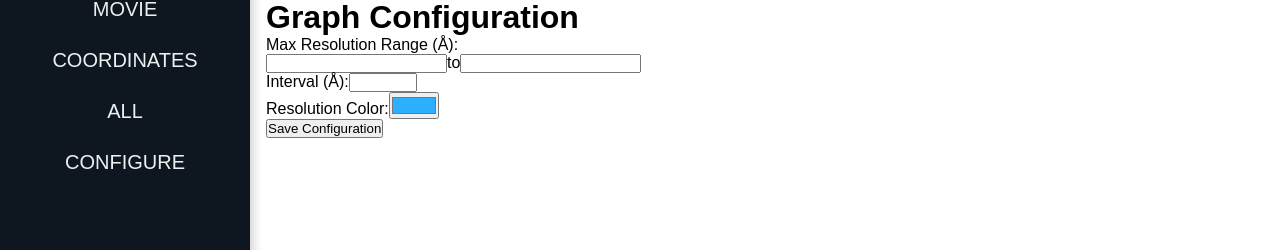
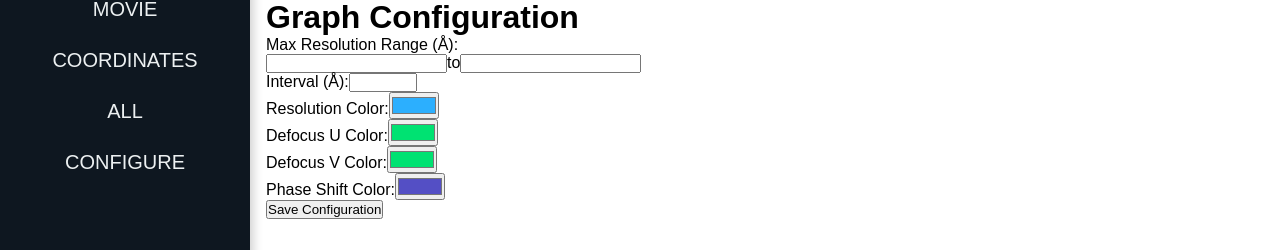
Before and after one commit to Elena-cores/monitor-summary, a React (Vite) app in the folder cryoem_viewer/: page /config in a window 1280 px wide. Shown: the part 157-407 px from the top of the page. Built offline with nearby package versions, Linux system fonts and the light colour scheme; no server answers.

Commit message:
configure CTFTimeChart colours

```diff
--- a/cryoem_viewer/src/components/CTFTimeChart.jsx
+++ b/cryoem_viewer/src/components/CTFTimeChart.jsx
@@ -2,12 +2,24 @@
 import React from 'react';
 import Highcharts from 'highcharts';
 import HighchartsReact from 'highcharts-react-official';
-import { withChartTheme } from '../hocs/withChartTheme';
+import { withChartTheme } from '../hocs/withChartTheme';    // import the HOC for theming
+import { useConfig } from '../contexts/ConfigContext'; // import the context for configuration
 
 const CTFTimeChart = ({ graphData, isDark, getThemeOptions }) => {
     if (!graphData || graphData.length === 0) {
         return <p>No data available</p>;
     }
+
+    // get the configuration from context
+    const { config, loading, error } = useConfig();
+    if (loading) return <p>Loading configuration...</p>;
+    if (error) return <p>Error loading configuration: {error}</p>;
+    if (!config) return <p>No configuration available</p>;
+
+    // get the configuration from context
+    const colorResolution = config.color_resolution;
+    const colorDefocus = config.color_defocusu;
+    const colorPhase = config.color_phaseshift;
 
     // convert datetime_ctf to timestamp and map to [x, y] format
     // map over graphData to create arrays of [x, y] pairs for each parameter
@@ -75,19 +87,19 @@ const CTFTimeChart = ({ graphData, isDark, getThemeOptions }) => {
                 name: 'DefocusU',
                 data: defocusuData,
                 yAxis: 'defocus-axis', // specify which yAxis to use},
-                color: 'rgb(44,175,254)' // color for DefocusU
+                color: colorDefocus //'rgb(44,175,254)' // color for DefocusU
             },
             {
                 name: 'Resolution',
                 data: resolutionData,
                 yAxis: 'resolution-axis',
-                color: 'rgb(84,79,197)'
+                color: colorResolution //'rgb(84,79,197)'
             },
             {
                 name: 'Phase Shift',
                 data: pahseShiftData,
                 yAxis: 'phase-axis',
-                color: '#00e272'
+                color: colorPhase  //'#00e272'
 
             },
         ],
--- a/cryoem_viewer/src/pages/ConfigPage.jsx
+++ b/cryoem_viewer/src/pages/ConfigPage.jsx
@@ -4,7 +4,7 @@ import { useConfig } from "../contexts/ConfigContext";
 const ConfigPage = () => {
     const { config, updateConfig } = useConfig(); // use updateConfig from context
     const [error, setError] = useState("");
-     const [success, setSuccess] = useState("");
+    const [success, setSuccess] = useState("");
     const [localConfig, setLocalConfig] = useState({}); // local state for form inputs
 
     // synchronize local state with context config
@@ -37,7 +37,7 @@ const ConfigPage = () => {
             await updateConfig(localConfig);
             setSuccess("Configuration saved successfully!"); // set success message
 
-             setTimeout(() => setSuccess(""), 3000); // clear success message after 3 seconds
+            setTimeout(() => setSuccess(""), 3000); // clear success message after 3 seconds
 
         } catch (err) {
             setError(err.message);
@@ -47,6 +47,7 @@ const ConfigPage = () => {
 
     if (!config) return <p>Loading configuration...</p>;
 
+    // render the configuration form with current values
     return (
         <div className="config-page">
             <h1>Graph Configuration</h1>
@@ -69,7 +70,7 @@ const ConfigPage = () => {
                         <span>to</span>
                         <input
                             type="number"
-                            name= "maxres_max"
+                            name="maxres_max"
                             value={localConfig.maxres_max ?? ""}
                             onChange={handleChange}
                             step="0.1"
@@ -100,7 +101,34 @@ const ConfigPage = () => {
                         <input
                             type="color"
                             name="color_resolution"
-                            value={localConfig.color_resolution ?? "#2CAFFE"} // default color
+                            value={localConfig.color_resolution ?? "#2CAFFE"} // default blue
+                            onChange={handleChange}
+                        />
+                    </div>
+                    <div className="form-group">
+                        <label>Defocus U Color:</label>
+                        <input
+                            type="color"
+                            name="color_defocusu"
+                            value={localConfig.color_defocusu ?? "#00e272"} // default green
+                            onChange={handleChange}
+                        />
+                    </div>
+                    <div className="form-group">
+                        <label>Defocus V Color:</label>
+                        <input
+                            type="color"
+                            name="color_defocusv"
+                            value={localConfig.color_defocusv ?? "#00e272"} // default green
+                            onChange={handleChange}
+                        />
+                    </div>
+                    <div className="form-group">
+                        <label>Phase Shift Color:</label>
+                        <input
+                            type="color"
+                            name="color_phaseshift"
+                            value={localConfig.color_phaseshift ?? "#544FC5"} // default purple
                             onChange={handleChange}
                         />
                     </div>
```
